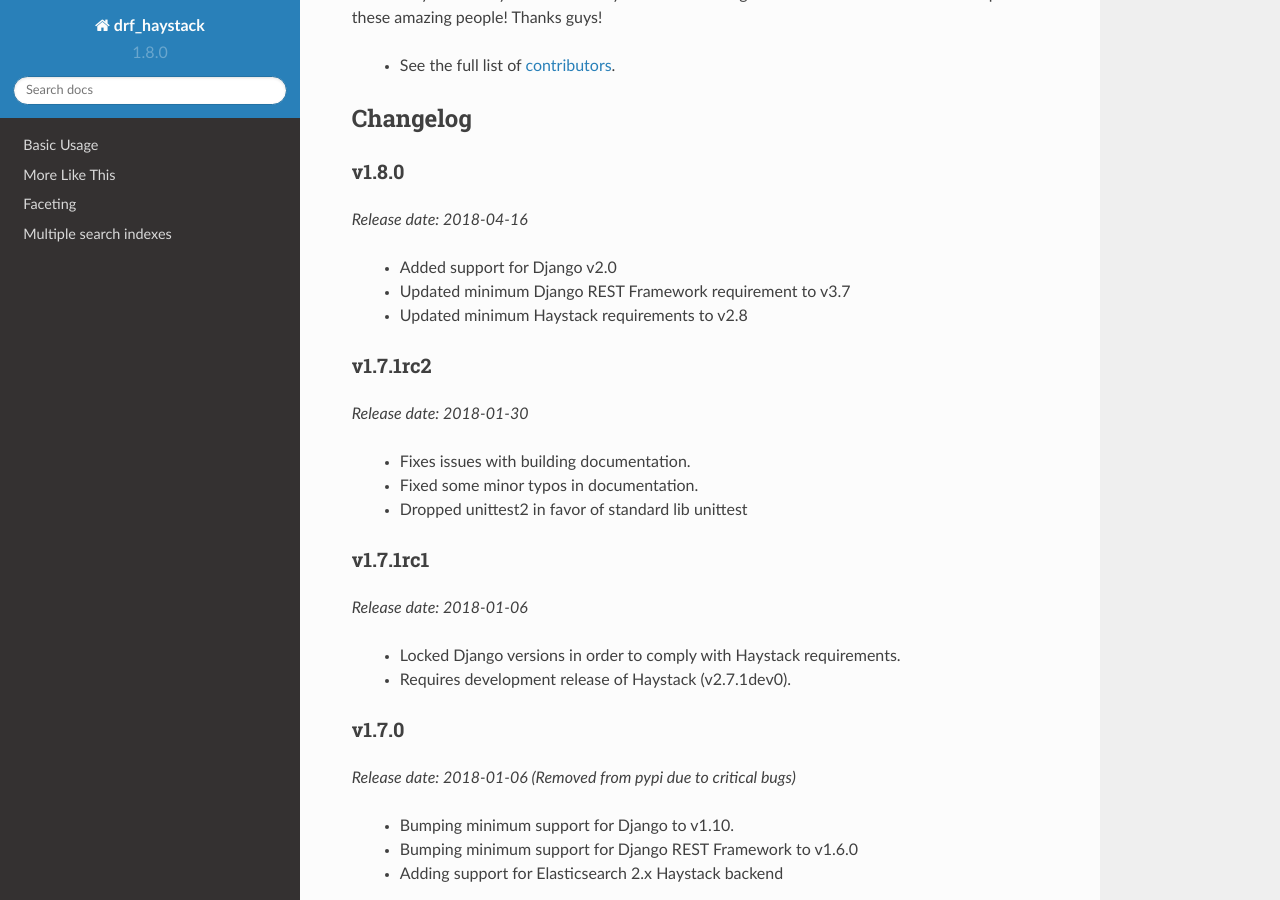
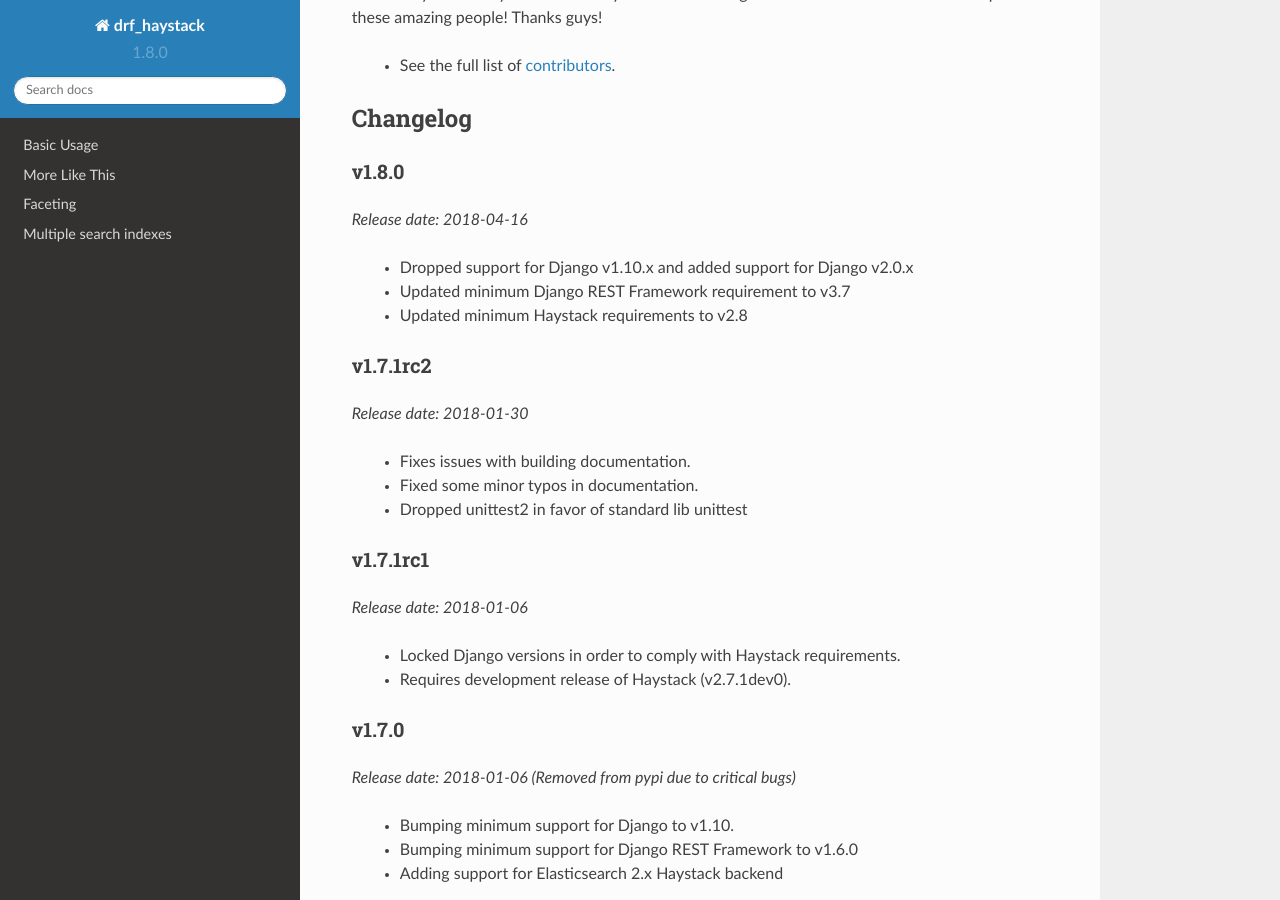
Before and after one commit to rhblind/drf-haystack, a Sphinx documentation site: the page built from docs/index.rst, in a window 1280 px wide and 900 px high, scrolled down 2052 px. Built offline with Sphinx 7.4.7 and the Read the Docs theme 2.0.0, drawn with Linux system fonts in a browser that asks for light colours; pages that are not in the unit, such as notebooks, are missing from menus.

```diff
--- a/docs/index.rst
+++ b/docs/index.rst
@@ -109,7 +109,7 @@ v1.8.0
 ------
 *Release date: 2018-04-16*
 
-    - Added support for Django v2.0
+    - Dropped support for Django v1.10.x and added support for Django v2.0.x
     - Updated minimum Django REST Framework requirement to v3.7
     - Updated minimum Haystack requirements to v2.8
 
--- a/setup.py
+++ b/setup.py
@@ -33,7 +33,7 @@ setup(
     ],
     include_package_data=True,
     install_requires=[
-        "Django>=1.10,<2.1",
+        "Django>=1.11,<2.1",
         "djangorestframework>=3.7",
         "django-haystack>=2.8",
         "python-dateutil"
```
Also changed, not shown: .travis.yml, 1 other file.
